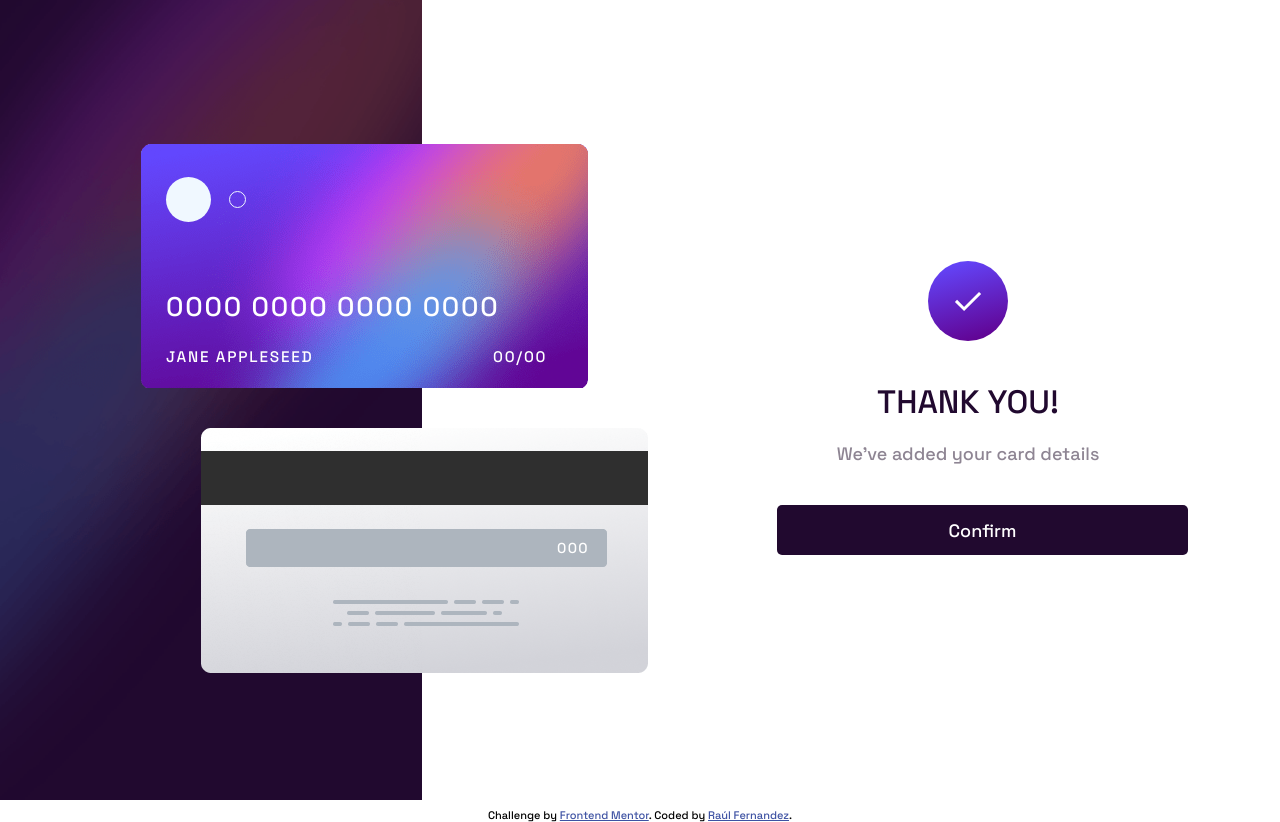
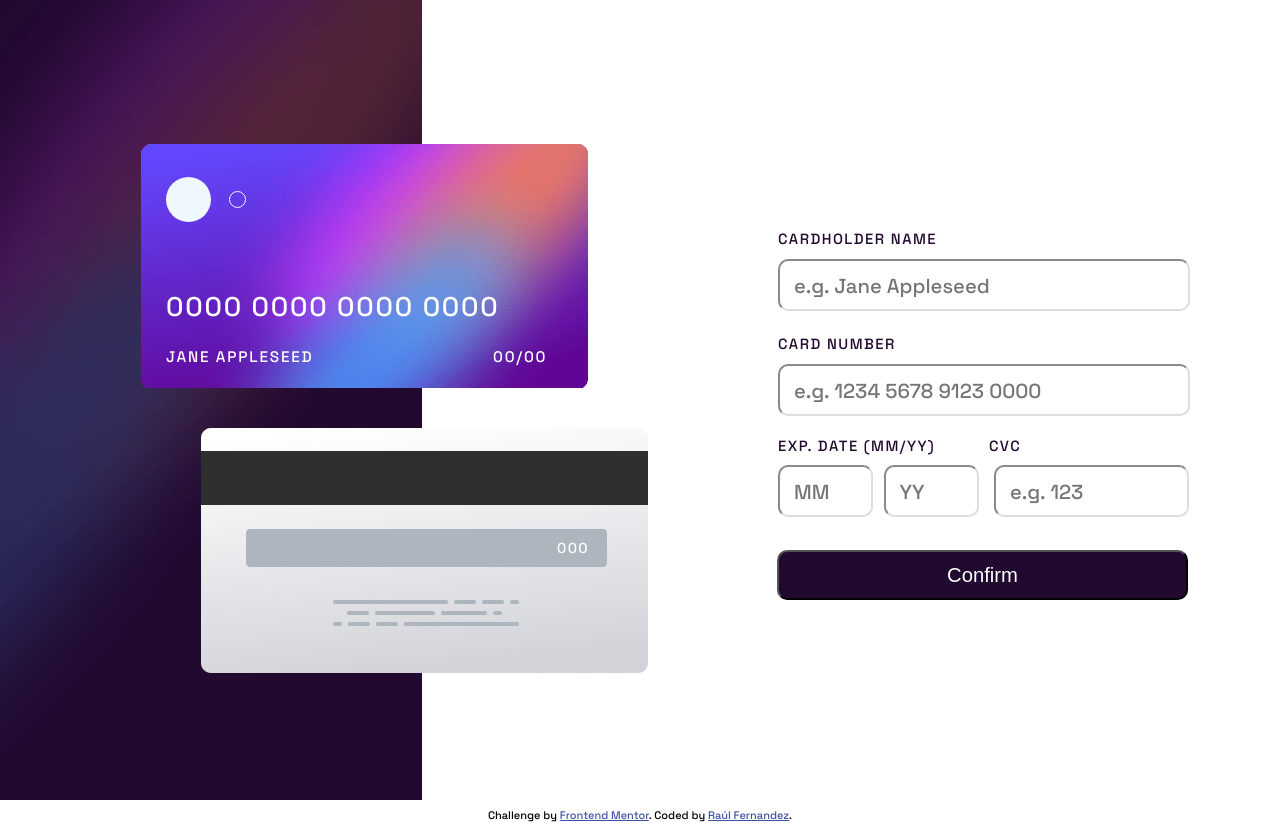
Before and after one commit to Rchanis/card-component, a plain HTML site: page src/index.html in a window 1280 px wide. Drawn offline with Linux system fonts and the light colour scheme.

Commit message:
Form state active Change anchor confirm to input type submit

```diff
--- a/src/index.html
+++ b/src/index.html
@@ -92,9 +92,7 @@
           We've added your card details
         </div>
       </div>
-      <a class="confirm" href="#">
-        Confirm
-      </a>
+      <input type="submit" class="confirm" name="confirm" value="Confirm">
     </form>
   </div>
   <div class="attribution">
--- a/src/style.css
+++ b/src/style.css
@@ -107,7 +107,7 @@ html {
 }
 
 #form-inputs {
-    display: none;
+    display: "";
 }
 
 #form {
@@ -132,19 +132,26 @@ html {
 }
 
 #form .input-field input {
+    font-family: 'Space Grotesk', sans-serif;
     font-size: 1.125rem;
     width: 100%;
     height: 18px;
     padding: 14px;
     padding-top: 16px;
-    border-radius: 5px;
+    border-radius: 0.5em;
     margin-top: 10px;
     border-color: hsl(270, 3%, 87%);
 }
 
-#form .input-field input:active {
-    border-color: hsl(279, 6%, 55%);
+#form .input-field input:focus {
+    background: linear-gradient(white, white) padding-box,
+        linear-gradient(90deg, hsl(249, 99%, 64%), hsl(278, 94%, 30%)) border-box;
+    border: 2px solid transparent;
+    outline: none;
+
 }
+
+#form .input-field:invalid {}
 
 #form .input-field:last-of-type {
     display: grid;
@@ -186,7 +193,8 @@ html {
     align-content: center;
     height: 50px;
     width: 411px;
-    border-radius: 5px;
+    font-size: 1.125rem;
+    border-radius: 0.5em;
     margin-left: 9px;
     background-color: hsl(278, 68%, 11%);
     color: white
@@ -204,7 +212,7 @@ html {
 }
 
 #thank-you-flex {
-    display: flex;
+    display: none;
     flex-direction: column;
     align-items: center;
 }
```
